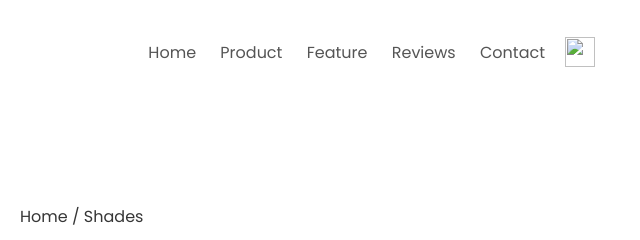
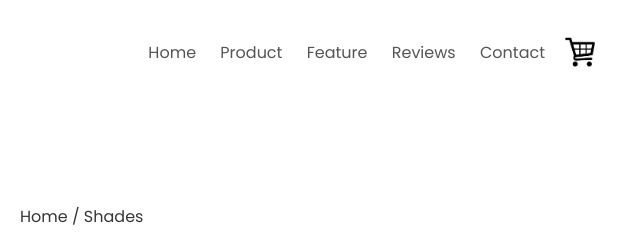
Before and after one commit to faith-cyber/responsive-site1, a plain HTML site: page product8.html in a window 1280 px wide. Shown: the top 240 px of the page, 640-1280 px from the left. Drawn offline with Linux system fonts and the light colour scheme.

Commit message:
Update product8.html

```diff
--- a/product8.html
+++ b/product8.html
@@ -24,7 +24,7 @@
         <li><a href="#contact">Contact</a></li>
       </ul>
     </nav>
-    <img src="images/cart-icon" width="30px" height="30px">
+    <img src="images/cart-icon.png" width="30px" height="30px">
     <img src="images/menu.png" class="menu-icon" onclick="menutoggle()">
   </div>
   </div>
```
